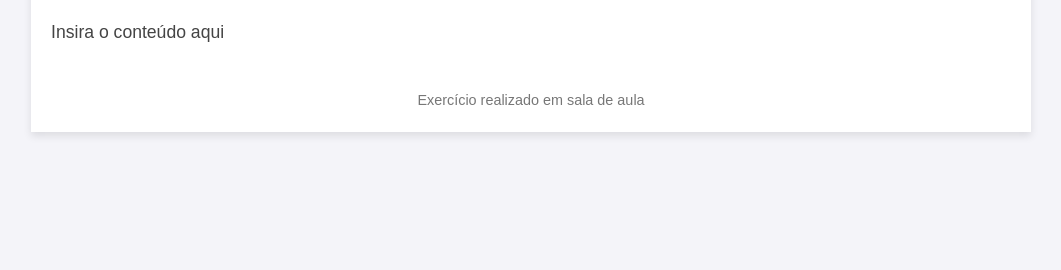
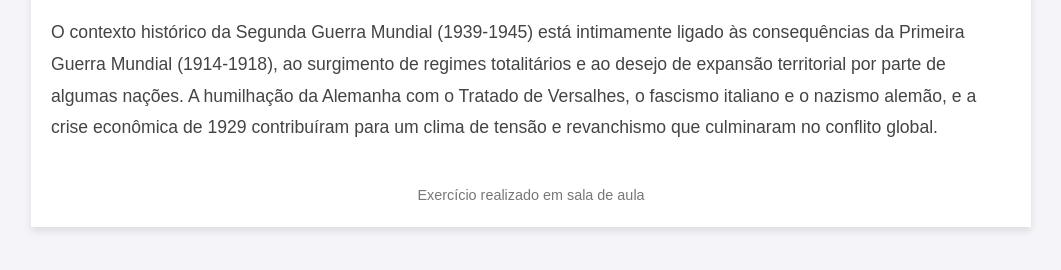
Before and after one commit to PedroZaupaUni/SegundaGuerra, a plain HTML site: page contextohistorico.html in a window 1280 px wide. Shown: the part 94-364 px from the top of the page, without its empty margins (109-1170 px from the left). Drawn offline with Linux system fonts and the light colour scheme.

Commit message:
modificacao-arquivo-contexto

```diff
--- a/contextohistorico.html
+++ b/contextohistorico.html
@@ -98,7 +98,7 @@
     <div class="section">
       <h2></h2>
       <p class="content">
-        Insira o conteúdo aqui
+        O contexto histórico da Segunda Guerra Mundial (1939-1945) está intimamente ligado às consequências da Primeira Guerra Mundial (1914-1918), ao surgimento de regimes totalitários e ao desejo de expansão territorial por parte de algumas nações. A humilhação da Alemanha com o Tratado de Versalhes, o fascismo italiano e o nazismo alemão, e a crise econômica de 1929 contribuíram para um clima de tensão e revanchismo que culminaram no conflito global.
       </p>
     </div>
 
```
